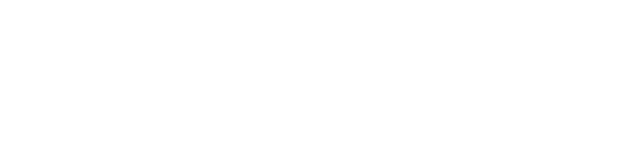
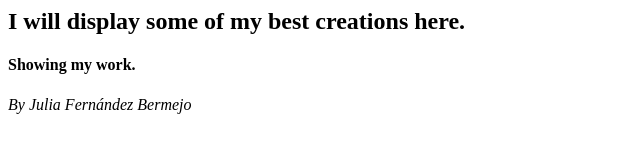
Before and after one commit to JuliaFdezB/JuliaFdez.github.io, a plain HTML site: page Lab5.html in a window 1280 px wide. Shown: the whole page, without its empty margins (0-640 px from the left). Drawn offline with Linux system fonts and the light colour scheme.

Commit message:
Update Lab5.html

```diff
--- a/Lab5.html
+++ b/Lab5.html
@@ -1,2 +1,21 @@
 <html>
+
+<head>
+   <link rel="stylesheet" href="formato.css">
+<title> MY PORTFOLIO </title>
+</head>
+
+<head>
+<p><h2><b>I will display some of my best creations here.</b></h2></p>
+</head>
+
+<body>
+<p><h4>Showing my work.</h4></p>
+</body>
+
+<body>
+<p><i>By Julia Fernández Bermejo</i></p>
+</body>
+
+
 </html>
```
